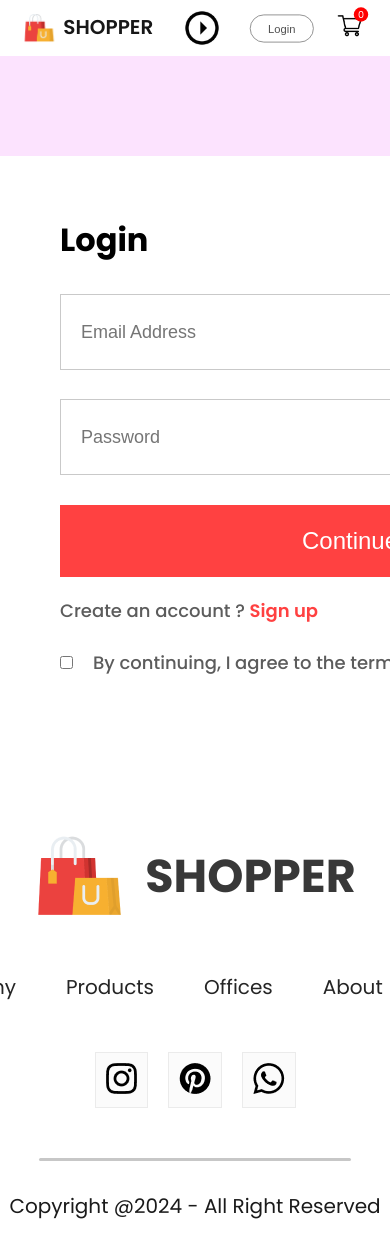
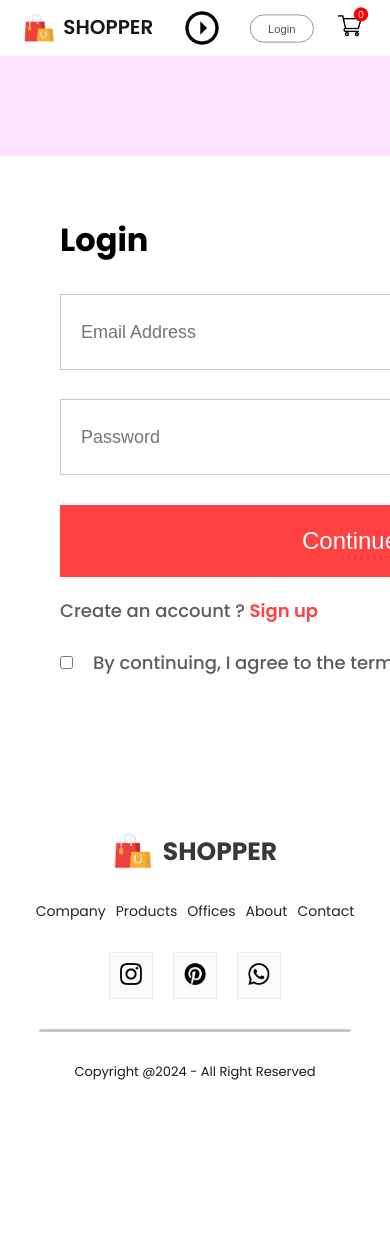
Before and after one commit to hazemmohsen2000/E-commerce, a React (Create React App) app: page /login in a window 390 px wide. Shown: the top 1251 px of the page. After the commit the page ends 1112 px from the top, so only its background shows below. Built offline with nearby package versions, Linux system fonts and the light colour scheme.

Commit message:
footer media queries

```diff
--- a/src/Components/Footer/Footer.css
+++ b/src/Components/Footer/Footer.css
@@ -23,6 +23,7 @@
     gap : 50px ;
     color : #252525 ;
     font-size : 20px ;
+    padding: 0;
 }
 .footer-links li {
     cursor: pointer;
@@ -55,3 +56,28 @@ border-radius : 10px ;
 height : 3px ;
 background : #c7c7c7;
 }
+@media (max-width : 800px){
+    .footer{
+        gap : 30px ;
+    }
+    .footer-logo{
+        gap : 10px ;
+        align-items: end;
+    }
+    .footer-logo img {
+        width: 40px;
+    }
+    .footer-logo p {
+        font-size: 25px ;
+    }
+    .footer-links{
+        font-size: 14px;
+        gap : 10px;
+    }
+    .footer-socials-icon img {
+        width: 22px;
+    }
+    .footer-copyright{
+        font-size: 13px;
+    }
+}
```
